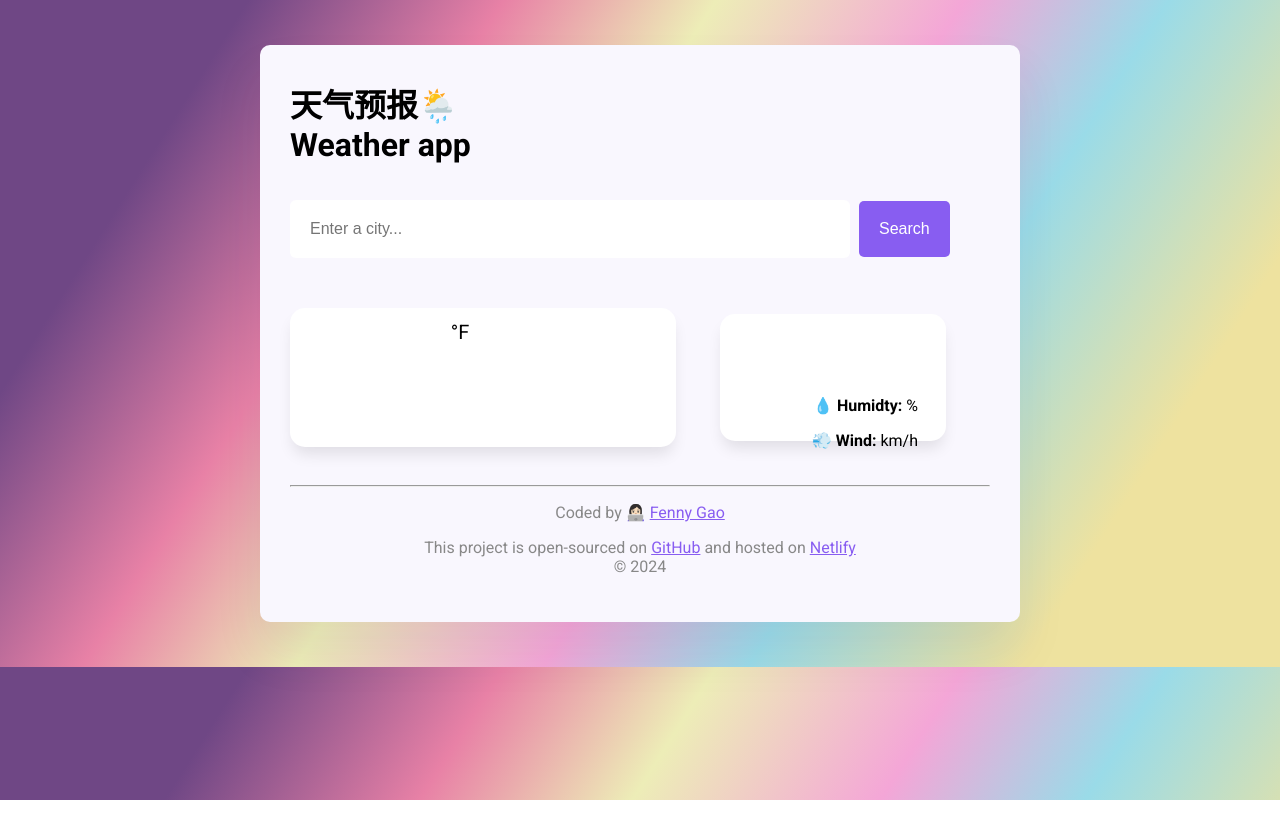
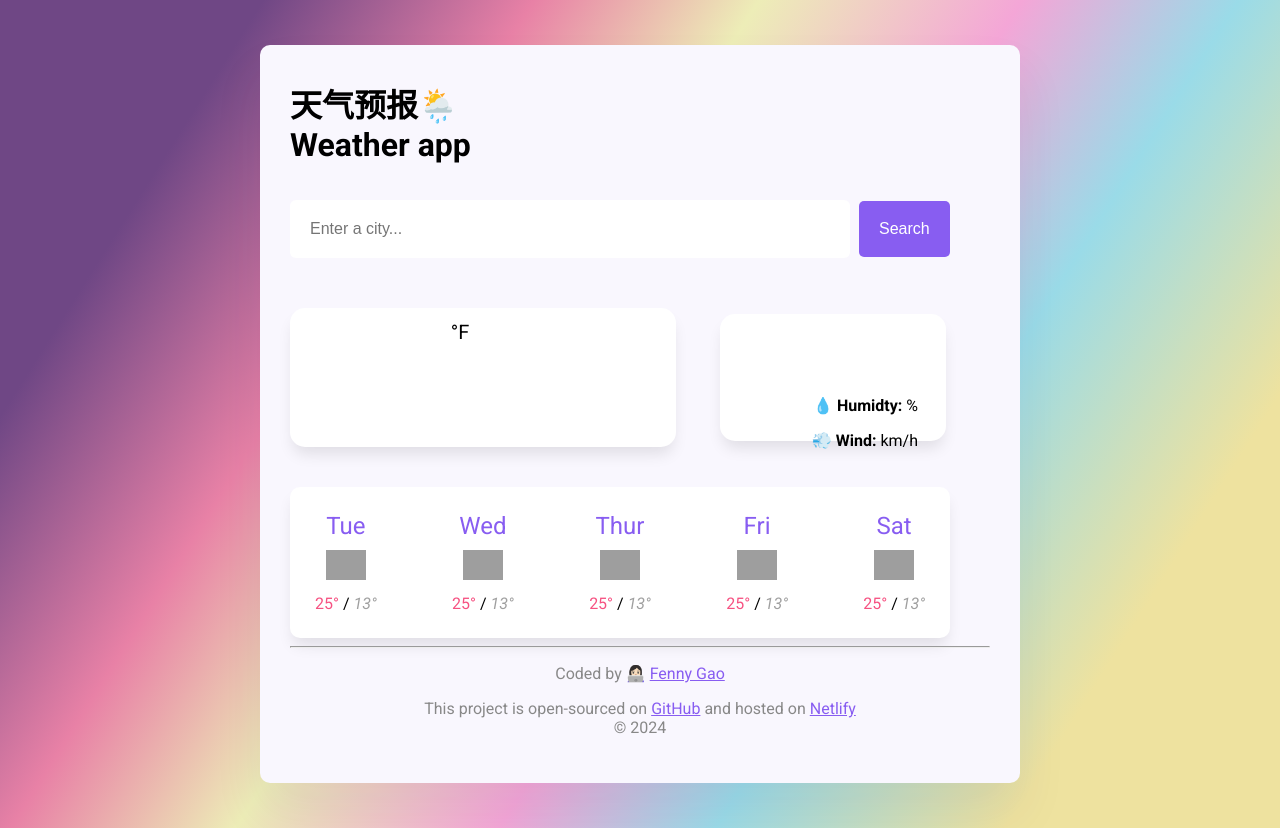
Before and after one commit to FennyG13/weatherio, a plain HTML site: page index.html in a window 1280 px wide. Before the commit the page ends 800 px from the top, so only its background shows below. Drawn offline with nearby package versions, Linux system fonts and the light colour scheme; no server answers; grey boxes are pictures that could not be loaded; a web font is replaced by a local one.

Commit message:
Add forecast html and css to project

```diff
--- a/index.html
+++ b/index.html
@@ -23,7 +23,7 @@
       <main>
         <div class="weather-app-container">
           <div class="current-weather">
-            <h1 class="city"></h2>
+            <h1 class="city"></h1>
             <div class="current-temperature">
               <span class="current-weather-icon"></span>
               <span class="current-temp-value"></span>
@@ -36,6 +36,68 @@
             <div class="current-details">
               <p>💧 <strong>Humidty:</strong> <span class="current-humidity"></span>%</p>
               <p>💨 <strong>Wind:</strong> <span class="current-wind"></span> km/h</p>
+            </div>
+          </div>
+        </div>
+        <div class="forecast-container">
+          <div class="forecast">
+            <div class="row">
+              <div class="column-2">
+                <div class="forecast-date">Tue</div>
+                <img
+                  src="https://s3.amazonaws.com/shecodesio-production/uploads/files/000/112/849/original/icon.png?1706564261"
+                  width="40"
+                />
+                <div class="forecast-temp"><span class="max-temp">25°</span> / <span class="min-temp">13°</span></div>
+              </div>
+            </div>
+          </div>
+          <div class="forecast">
+            <div class="row">
+              <div class="column-2">
+                <div class="forecast-date">Wed</div>
+                <img
+                  src="https://s3.amazonaws.com/shecodesio-production/uploads/files/000/112/849/original/icon.png?1706564261"
+                  width="40"
+                />
+                <div class="forecast-temp"><span class="max-temp">25°</span> / <span class="min-temp">13°</span></div>
+              </div>
+            </div>
+          </div>
+          <div class="forecast">
+            <div class="row">
+              <div class="column-2">
+                <div class="forecast-date">Thur</div>
+                <img
+                  src="https://s3.amazonaws.com/shecodesio-production/uploads/files/000/112/849/original/icon.png?1706564261"
+                  width="40"
+                />
+                <div class="forecast-temp"><span class="max-temp">25°</span> / <span class="min-temp">13°</span></div>
+              </div>
+            </div>
+          </div>
+          <div class="forecast">
+            <div class="row">
+              <div class="column-2">
+                <div class="forecast-date">Fri</div>
+                <img
+                  src="https://s3.amazonaws.com/shecodesio-production/uploads/files/000/112/849/original/icon.png?1706564261"
+                  width="40"
+                />
+                <div class="forecast-temp"><span class="max-temp">25°</span> / <span class="min-temp">13°</span></div>
+              </div>
+            </div>
+          </div>
+          <div class="forecast">
+            <div class="row">
+              <div class="column-2">
+                <div class="forecast-date">Sat</div>
+                <img
+                  src="https://s3.amazonaws.com/shecodesio-production/uploads/files/000/112/849/original/icon.png?1706564261"
+                  width="40"
+                />
+                <div class="forecast-temp"><span class="max-temp">25°</span> / <span class="min-temp">13°</span></div>
+              </div>
             </div>
           </div>
         </div>
--- a/styles.css
+++ b/styles.css
@@ -146,3 +146,35 @@ footer {
     color: #885df1;
   }
 }
+
+.forecast-container {
+  margin-top: 10px;
+  text-align: center;
+  display: flex;
+  justify-content: space-between;
+  background-color: #ffffff;
+  border-radius: 10px;
+  padding: 15px;
+  box-shadow: rgba(0, 0, 0, 0.1) 0px 10px 15px -3px;
+  width: 90%;
+
+  .forecast-date {
+    font-size: 24px;
+    color: #885df1;
+    padding: 10px;
+  }
+
+  .forecast-temp {
+    padding: 10px;
+  }
+
+  .forecast-temp .max-temp {
+    color: #f65282;
+  }
+
+  .forecast-temp .min-temp {
+    color: #888888;
+    font-style: italic;
+    opacity: 0.8;
+  }
+}
```
